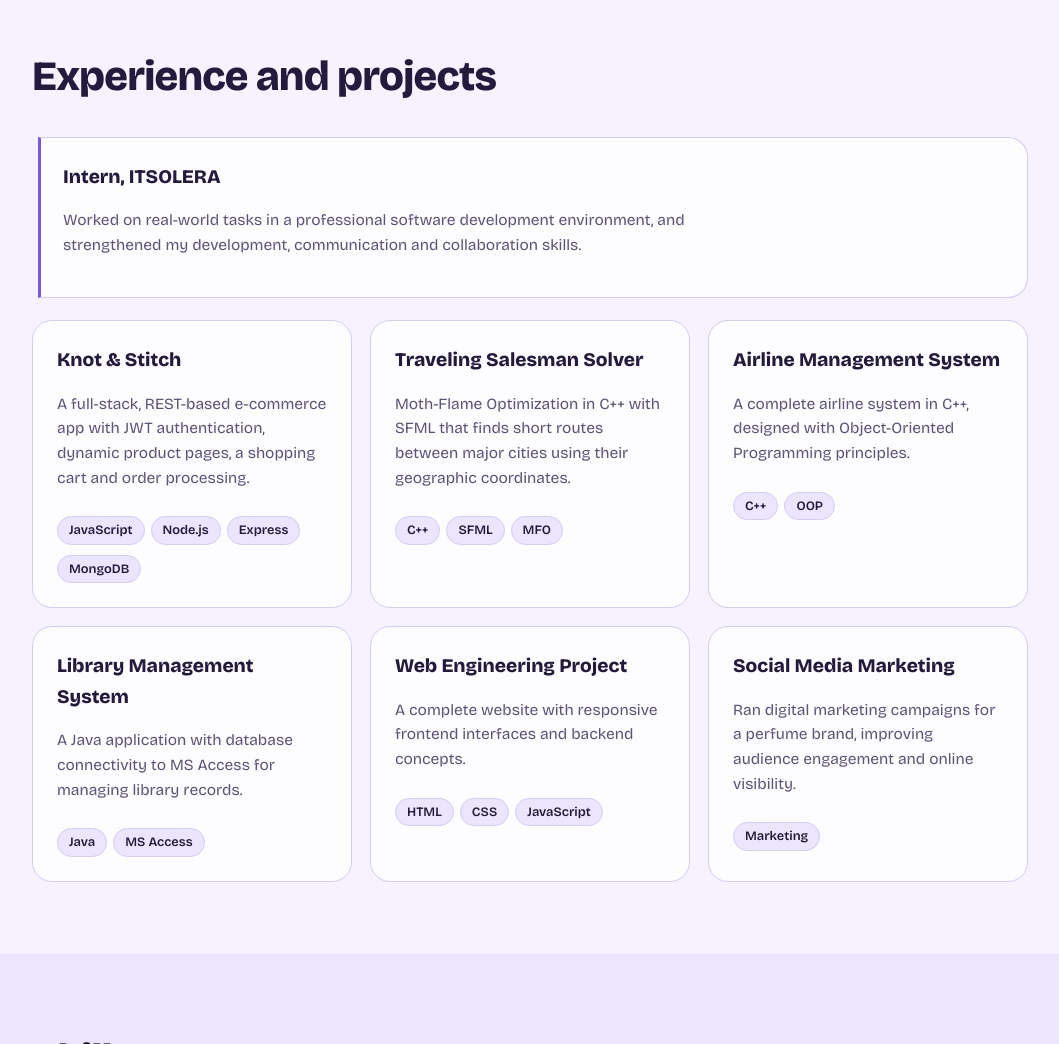
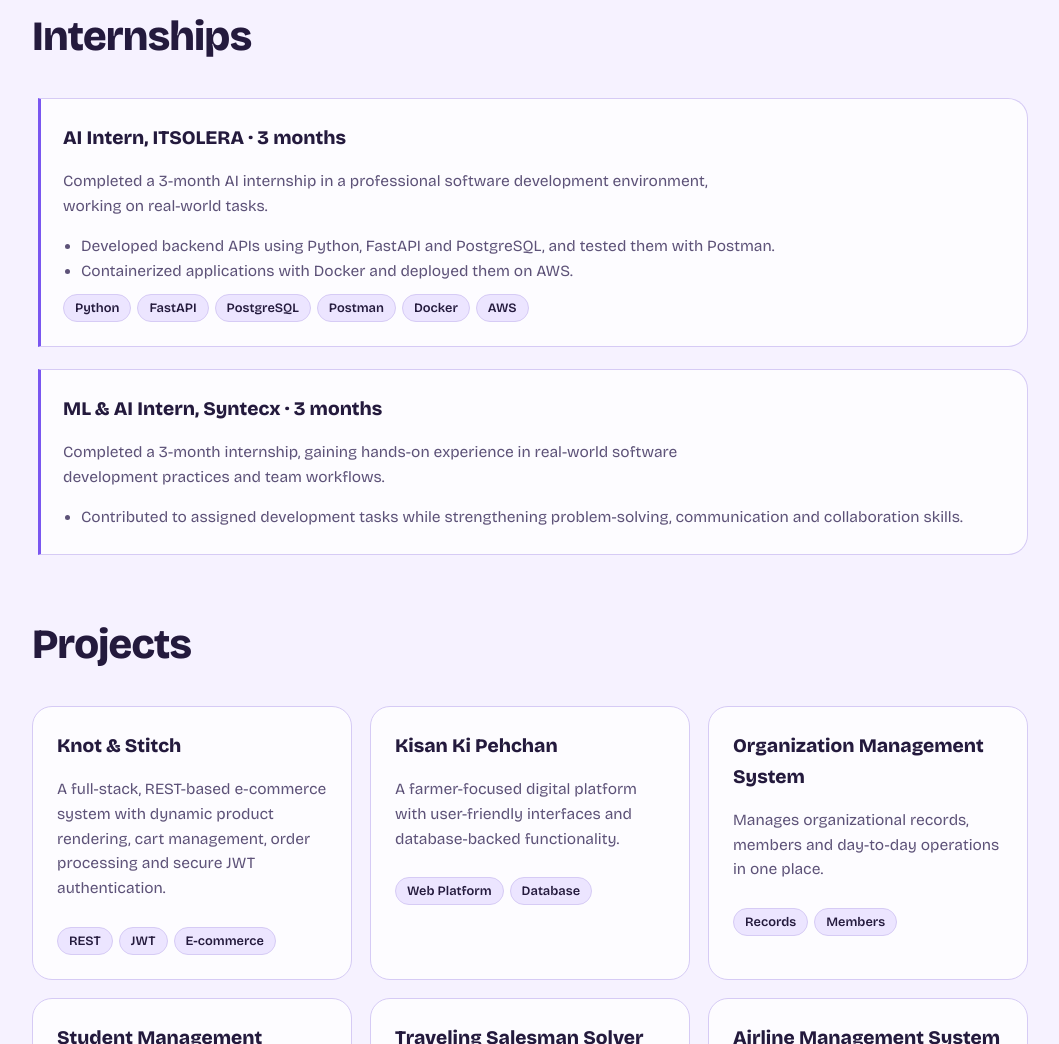
Before and after one commit to tayyabaishfaq7/tayyaba-portfolio, a plain HTML site: page index.html in a window 1280 px wide. Shown: the part 1756-2800 px from the top of the page, without its empty margins (110-1169 px from the left). Drawn offline with nearby package versions, Linux system fonts and the light colour scheme.

Commit message:
Add files via upload

```diff
--- a/index.html
+++ b/index.html
@@ -4,7 +4,7 @@
 <meta charset="utf-8">
 <meta name="viewport" content="width=device-width, initial-scale=1, viewport-fit=cover">
 <title>Tayyaba Ishfaq — Computer Science Graduate</title>
-<meta name="description" content="Tayyaba Ishfaq: CS graduate building AI voice agents, full-stack web apps and C++/Java systems.">
+<meta name="description" content="Tayyaba Ishfaq: CS graduate building AI voice agents, backend APIs and full-stack web apps.">
 <link rel="preconnect" href="https://fonts.googleapis.com">
 <link href="https://fonts.googleapis.com/css2?family=Bricolage+Grotesque:wght@400;600;800&display=swap" rel="stylesheet">
 <style>
@@ -70,23 +70,22 @@ footer{text-align:center;padding:60px 0 40px;color:var(--muted)}
 
 <header class="hero">
 <div class="orb o1"></div><div class="orb o2"></div><div class="orb o3"></div>
-<span class="chip c1">Python</span><span class="chip c2">RAG</span><span class="chip c3">Node.js</span><span class="chip c4">C++</span><span class="chip c5">MongoDB</span>
+<span class="chip c1">Python</span><span class="chip c2">RAG</span><span class="chip c3">FastAPI</span><span class="chip c4">Docker</span><span class="chip c5">AWS</span>
 <div class="wrap">
 <h1>Tayyaba<br>Ishfaq</h1>
-<p class="role">Computer Science graduate building AI voice agents and full-stack web apps.</p>
+<p class="role">Computer Science graduate building AI voice agents, backend APIs and full-stack web apps.</p>
 <div class="btns"><a class="btn p" href="#work">See my work</a><a class="btn" href="#contact">Get in touch</a></div>
 </div>
 </header>
 
 <section id="about"><div class="wrap in">
 <h2>About me</h2>
-<p>I’m a Computer Science graduate from International Islamic University Islamabad with a strong foundation in software development, web technologies and artificial intelligence. I learn by building: an AI-powered voice calling agent, a MERN e-commerce store, and C++ and Java systems. I’m a problem-solver who enjoys teamwork and creating user-focused digital solutions.</p>
+<p>I’m a Computer Science graduate from International Islamic University Islamabad with a strong foundation in software development, backend engineering and artificial intelligence. I’ve built and completed an AI-powered voice calling agent and finished two 3-month internships. I work with Python, FastAPI, PostgreSQL, Docker and AWS, and I focus on building and deploying user-focused digital solutions.</p>
 </div></section>
 
 <section id="fyp" class="alt"><div class="wrap in">
 <h2>Final year project</h2>
 <div class="feat">
-<span class="live">In progress</span>
 <h3>AI-Based Voice Calling Agent for E-Commerce</h3>
 <p>A voice agent that talks with customers in real time and handles e-commerce support automatically.</p>
 <ul>
@@ -97,13 +96,21 @@ footer{text-align:center;padding:60px 0 40px;color:var(--muted)}
 </div></div></section>
 
 <section id="work"><div class="wrap in">
-<h2>Experience and projects</h2>
+<h2>Internships</h2>
 <div class="tl card" style="margin-bottom:22px;border-radius:0 20px 20px 0">
-<h3>Intern, ITSOLERA</h3>
-<p>Worked on real-world tasks in a professional software development environment, and strengthened my development, communication and collaboration skills.</p>
+<h3>AI Intern, ITSOLERA · 3 months</h3>
+<p>Completed a 3-month AI internship in a professional software development environment, working on real-world tasks.</p><ul><li>Developed backend APIs using Python, FastAPI and PostgreSQL, and tested them with Postman.</li><li>Containerized applications with Docker and deployed them on AWS.</li></ul><span class="tag">Python</span><span class="tag">FastAPI</span><span class="tag">PostgreSQL</span><span class="tag">Postman</span><span class="tag">Docker</span><span class="tag">AWS</span>
 </div>
+<div class="tl card" style="margin-bottom:22px;border-radius:0 20px 20px 0">
+<h3>ML &amp; AI Intern, Syntecx · 3 months</h3>
+<p>Completed a 3-month internship, gaining hands-on experience in real-world software development practices and team workflows.</p><ul><li>Contributed to assigned development tasks while strengthening problem-solving, communication and collaboration skills.</li></ul>
+</div>
+<h2 style="margin-top:56px">Projects</h2>
 <div class="grid">
-<div class="card"><h3>Knot &amp; Stitch</h3><p>A full-stack, REST-based e-commerce app with JWT authentication, dynamic product pages, a shopping cart and order processing.</p><span class="tag">JavaScript</span><span class="tag">Node.js</span><span class="tag">Express</span><span class="tag">MongoDB</span></div>
+<div class="card"><h3>Knot &amp; Stitch</h3><p>A full-stack, REST-based e-commerce system with dynamic product rendering, cart management, order processing and secure JWT authentication.</p><span class="tag">REST</span><span class="tag">JWT</span><span class="tag">E-commerce</span></div>
+<div class="card"><h3>Kisan Ki Pehchan</h3><p>A farmer-focused digital platform with user-friendly interfaces and database-backed functionality.</p><span class="tag">Web Platform</span><span class="tag">Database</span></div>
+<div class="card"><h3>Organization Management System</h3><p>Manages organizational records, members and day-to-day operations in one place.</p><span class="tag">Records</span><span class="tag">Members</span></div>
+<div class="card"><h3>Student Management System</h3><p>Manages student records, enrollment and academic information efficiently.</p><span class="tag">Records</span><span class="tag">Enrollment</span></div>
 <div class="card"><h3>Traveling Salesman Solver</h3><p>Moth-Flame Optimization in C++ with SFML that finds short routes between major cities using their geographic coordinates.</p><span class="tag">C++</span><span class="tag">SFML</span><span class="tag">MFO</span></div>
 <div class="card"><h3>Airline Management System</h3><p>A complete airline system in C++, designed with Object-Oriented Programming principles.</p><span class="tag">C++</span><span class="tag">OOP</span></div>
 <div class="card"><h3>Library Management System</h3><p>A Java application with database connectivity to MS Access for managing library records.</p><span class="tag">Java</span><span class="tag">MS Access</span></div>
@@ -113,14 +120,14 @@ footer{text-align:center;padding:60px 0 40px;color:var(--muted)}
 
 <section id="skills" class="alt"><div class="wrap in">
 <h2>Skills</h2>
-<div class="skills"><span>C++</span><span>Java</span><span>OOP</span><span>Data Structures &amp; Algorithms</span><span>DBMS (MS Access)</span><span>HTML</span><span>CSS</span><span>JavaScript</span><span>Node.js</span><span>Express</span><span>MongoDB</span><span>Social Media Marketing</span><span>Microsoft Office</span></div>
+<div class="skills"><span>Python</span><span>C++</span><span>Java</span><span>OOP</span><span>Data Structures &amp; Algorithms</span><span>FastAPI &amp; REST APIs</span><span>PostgreSQL</span><span>DBMS (MS Access)</span><span>Docker &amp; Deployment</span><span>AWS</span><span>HTML</span><span>CSS</span><span>JavaScript</span><span>Postman</span><span>Social Media Marketing</span><span>Microsoft Office</span></div>
 <p style="margin-top:26px;color:var(--muted)">Beyond code: communication, teamwork, time management and problem solving.</p>
 </div></section>
 
 <section id="edu"><div class="wrap in">
 <h2>Education</h2>
 <div class="grid">
-<div class="card"><h3>BS Computer Science</h3><p>International Islamic University Islamabad, 2022–2026</p><p>CGPA 3.71. Degree completed, official result pending.</p></div>
+<div class="card"><h3>BS Computer Science</h3><p>International Islamic University Islamabad, 2022–2026</p><p>CGPA 3.72</p></div>
 <div class="card"><h3>FSc Computer Science</h3><p>Federal Board, 2022</p><p>90%</p></div>
 <div class="card"><h3>Matriculation</h3><p>Federal Board, 2020</p><p>90%</p></div>
 </div></div></section>
```
